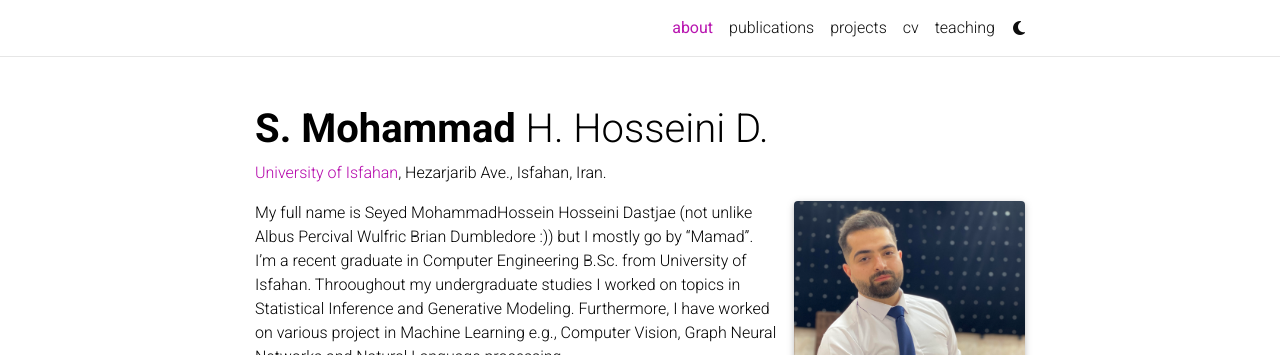
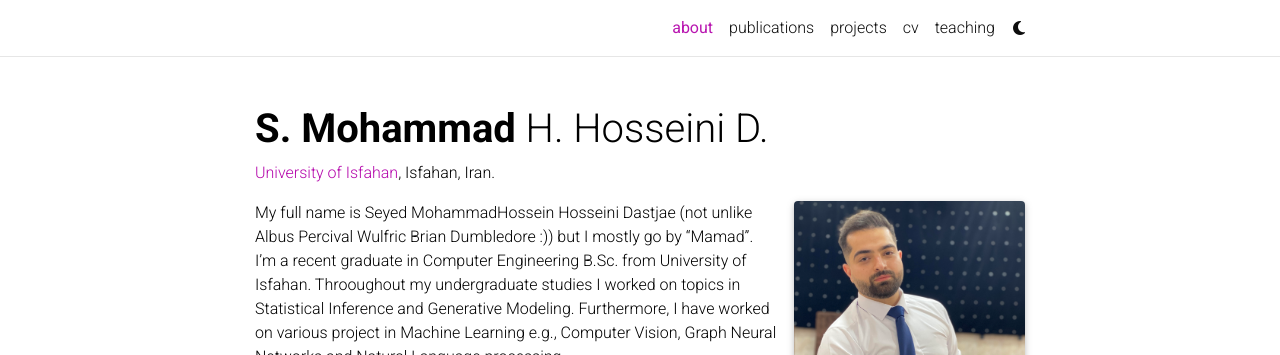
Before and after one commit to MHoHosseini/mhohosseini.github.io, a Jekyll site: the page built from _pages/about.md, in a window 1280 px wide and 1077 px high. Shown: the top 355 px of the window. Built offline with Jekyll 4.4.1, drawn with Linux system fonts in a browser that asks for light colours; full-size pictures stand in for the smaller copies a plugin makes; comment, search, counter and statistics services are not loaded; a style sheet for code colours, icons or effects is not loaded; some of the changed lines change nothing that is shown.

Commit message:
delete outside source

```diff
--- a/_config.yml
+++ b/_config.yml
@@ -160,8 +160,8 @@
 # If you have blog posts published on medium.com or other external sources,
 # you can display them in your blog by adding a link to the RSS feed.
 external_sources:
-  - name: # medium.com
-    rss_url: # https://medium.com/@al-folio/feed
+  - name:
+    rss_url:
 
 # -----------------------------------------------------------------------------
 # Collections
@@ -171,10 +171,10 @@
   news:
     defaults:
       layout: post
-    output: true
+    output: false
     permalink: /news/:path/
   projects:
-    output: true
+    output: false
     permalink: /projects/:path/
 
 announcements:
--- a/_pages/about.md
+++ b/_pages/about.md
@@ -2,7 +2,7 @@
 layout: about
 title: about
 permalink: /
-subtitle: <a href=https://comp.ui.ac.ir/en>University of Isfahan</a>, Hezarjarib Ave., Isfahan, Iran.
+subtitle: <a href=https://comp.ui.ac.ir/en>University of Isfahan</a>, Isfahan, Iran.
 
 profile:
   align: right
```
